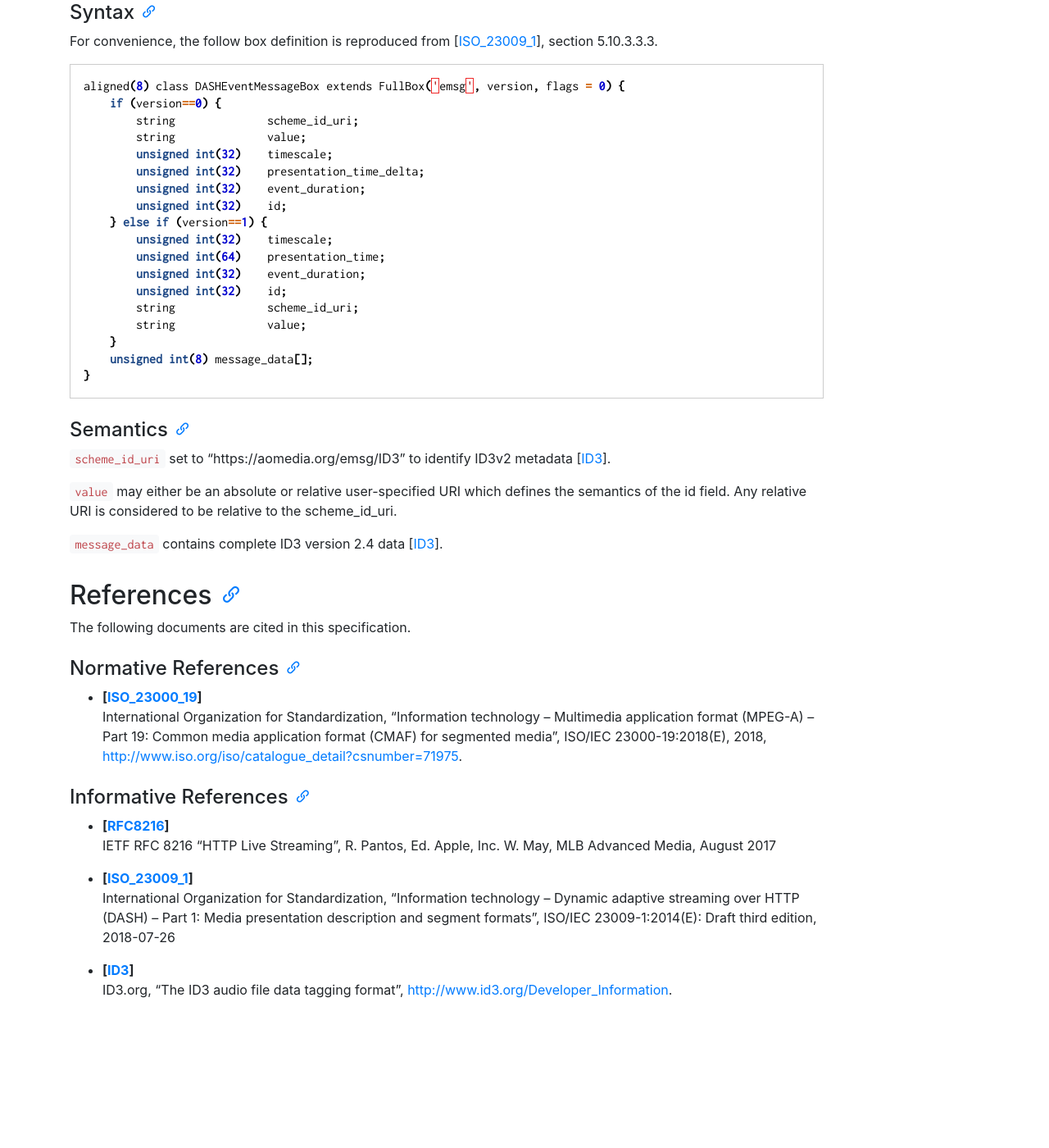
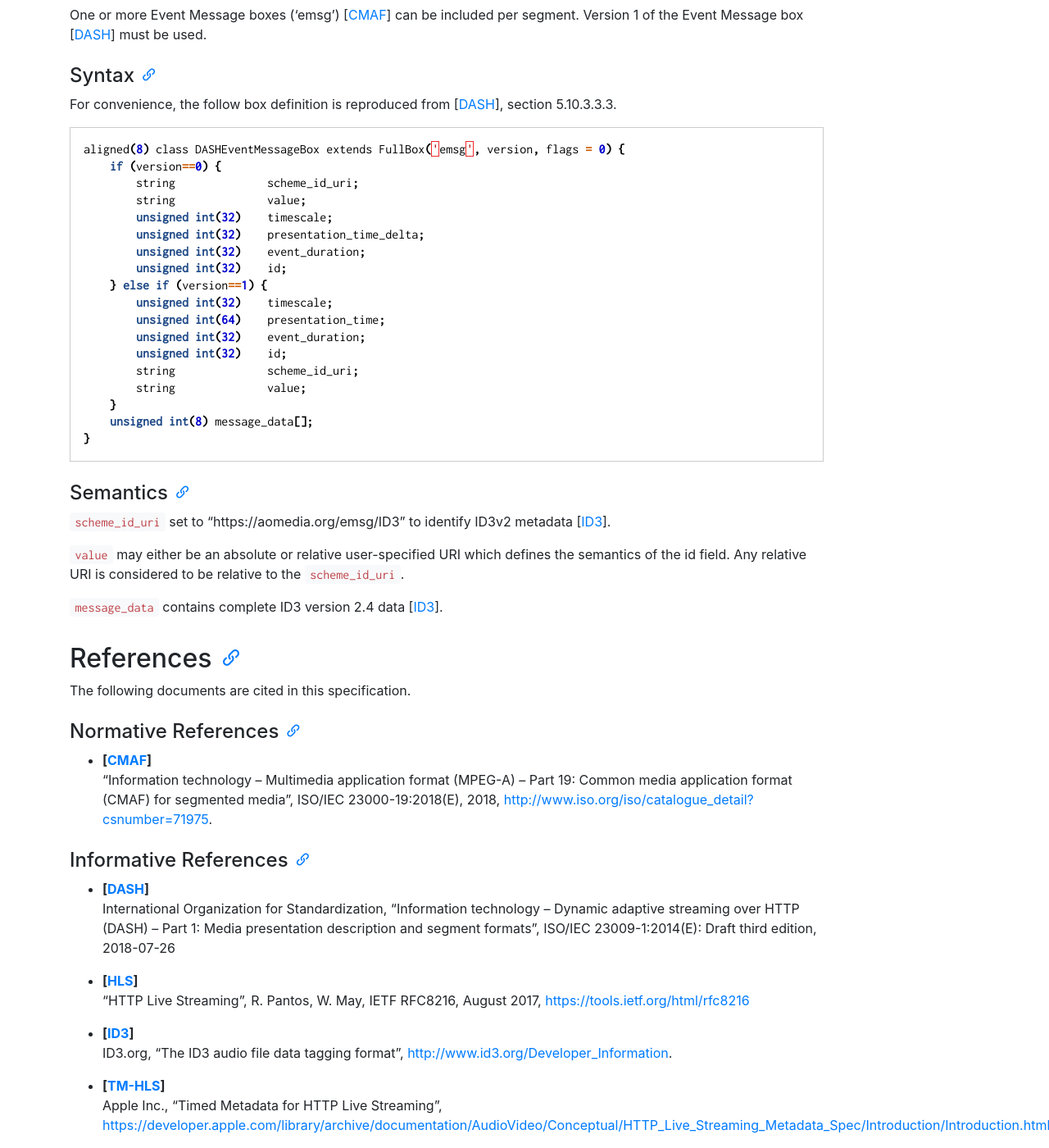
Before and after one commit to AOMediaCodec/id3-emsg, a Jekyll site: the page built from index.md, in a window 1280 px wide and 1400 px high, scrolled down 1938 px. Shown: the whole window at 82% size. Built offline with Jekyll 4.4.1, drawn with Linux system fonts in a browser that asks for light colours; nearby versions of some CDN libraries; before the commit the page ends 3173 px from its top, so only the background shows below that; some of the changed text lies outside the part shown.

Commit message:
Update av1-id3.md
1) change in references to be consistent with other AOM published specs
2) added 'timed metadata in HLS' to informative references
3) change headings to be more consistent. with underlying text.

```diff
--- a/av1-id3.md
+++ b/av1-id3.md
@@ -42,35 +42,37 @@ How ID3 metadata can be carried as timed metadata in Common Media Application Fo
 
 ## Introduction
 
-HTTP Live Streaming (HLS) \[[RFC8216]\] supports the inclusion of timed metadata in ID3 format \[[ID3]\] in various container formats, as described in \[[TM-HLS]\].
+HTTP Live Streaming (HLS) \[[HLS]\] supports the inclusion of timed metadata in ID3 format \[[ID3]\] in various container formats, as described in \[[TM-HLS]\].
 
 A large ecosystem has built up around carrying timed ID3 metadata in HLS for applications such as ad delivery & audience measurement. Companies in this ecosystem include Disney, Sony, and Nielsen. There are many benefits to adopting CMAF for HLS media delivery, but without a specification for carrying ID3 as sparse timed metadata in CMAF, deployment by companies in this ecosystem is blocked.
 
-This specification describes how such ID3 metadata can be carried as timed metadata in a CMAF-compatible fragmented MP4 (fMP4) stream \[[ISO_23000_19]\] as used by the HLS protocol.
+This specification describes how such ID3 metadata can be carried as timed metadata in a CMAF-compatible fragmented MP4 (fMP4) stream \[[CMAF]\] as used by the HLS protocol.
 
 ## Conformance
 Conformance requirements are expressed with a combination of descriptive assertions and RFC 2119 terminology. The key words “MUST”, “MUST NOT”, “REQUIRED”, “SHALL”, “SHALL NOT”, “SHOULD”, “SHOULD NOT”, “RECOMMENDED”, “MAY”, and “OPTIONAL” in the normative parts of this document are to be interpreted as described in \[[RFC 2119]\]. For readability, these words do not appear in all uppercase letters in this specification.
 
-## Overview
+## ID3 Metadata in a CMAF-compatible stream
 
-Timed Metadata in a CMAF-compatible stream is signaled via one or more Event Message boxes ('emsg') \[[ISO_23000_19]\] per segment. Version 1 of the Event Message box \[[ISO_23009_1]\] must be used.
+### Overview
+
+Timed Metadata in a CMAF-compatible stream is signaled via one or more Event Message boxes ('emsg') \[[CMAF]\] per segment. Version 1 of the Event Message box \[[DASH]\] must be used.
 
 Event messages with the scheme specified in this document will identify boxes that carry ID3v2 metadata \[[ID3]\].
 
 
-## Carrying ID3 Metadata in an Event Message Box ('emsg')
+### Carrying ID3 Metadata in an Event Message Box
 
 
 #### Introduction
 {:.no_toc }
 
-One or more Event Message boxes ('emsg') \[[ISO_23000_19]\] can be included per segment. Version 1 of the Event Message box \[[ISO_23009_1]\] must be used.
+One or more Event Message boxes ('emsg') \[[CMAF]\] can be included per segment. Version 1 of the Event Message box \[[DASH]\] must be used.
 
 
 #### Syntax
 {:.no_toc }
 
-For convenience, the follow box definition is reproduced from \[[ISO_23009_1]\], section 5.10.3.3.3.
+For convenience, the follow box definition is reproduced from \[[DASH]\], section 5.10.3.3.3.
 
 ~~~~~ c
 aligned(8) class DASHEventMessageBox extends FullBox('emsg', version, flags = 0) {
@@ -99,10 +101,9 @@ aligned(8) class DASHEventMessageBox extends FullBox('emsg', version, flags = 0)
 
 `scheme_id_uri` set to "https://aomedia.org/emsg/ID3" to identify ID3v2 metadata \[[ID3]\].
 
-`value` may either be an absolute or relative user-specified URI which defines the semantics of the id field. Any relative URI is considered to be relative to the scheme_id_uri.
+`value` may either be an absolute or relative user-specified URI which defines the semantics of the id field. Any relative URI is considered to be relative to the `scheme_id_uri`.
 
 `message_data` contains complete ID3 version 2.4 data \[[ID3]\].
-
 
 
 ## References
@@ -111,32 +112,33 @@ The following documents are cited in this specification.
 
 #### Normative References
 {:.no_toc }
-  * **\[[ISO_23000_19]\]**
-    International Organization for Standardization, "Information
-    technology -- Multimedia application format (MPEG-A)
+  * **\[[CMAF]\]**
+    "Information technology -- Multimedia application format (MPEG-A)
     -- Part 19: Common media application format (CMAF) for segmented media",
     ISO/IEC 23000-19:2018(E), 2018, <http://www.iso.org/iso/catalogue_detail?csnumber=71975>.
 
 #### Informative References
 {:.no_toc }
-  * **\[[RFC8216]\]**
-    IETF RFC 8216 "HTTP Live Streaming", R. Pantos, Ed. Apple, Inc. W. May, MLB Advanced Media, August 2017
-
-  * **\[[ISO_23009_1]\]**
+  * **\[[DASH]\]**
     International Organization for Standardization, "Information
     technology -- Dynamic adaptive streaming over HTTP (DASH)
     -- Part 1: Media presentation description and segment formats", ISO/IEC
     23009-1:2014(E): Draft third edition, 2018-07-26
 
+  * **\[[HLS]\]**
+    "HTTP Live Streaming", R. Pantos, W. May, IETF RFC8216, August 2017, <https://tools.ietf.org/html/rfc8216>
+
   * **\[[ID3]\]**
     ID3.org, "The ID3 audio file data tagging format", <http://www.id3.org/Developer_Information>.
 
+  * **\[[TM-HLS]\]**
+    Apple Inc., "Timed Metadata for HTTP Live Streaming", <https://developer.apple.com/library/archive/documentation/AudioVideo/Conceptual/HTTP_Live_Streaming_Metadata_Spec/Introduction/Introduction.html>.
 
-[RFC8216]: https://tools.ietf.org/html/rfc8216
-[ISO_23000_19]: http://www.iso.org/iso/catalogue_detail?csnumber=71975
+[HLS]: https://tools.ietf.org/html/rfc8216
+[CMAF]: http://www.iso.org/iso/catalogue_detail?csnumber=71975
 [ID3]: http://www.id3.org/Developer_Information
 [TM-HLS]: https://developer.apple.com/library/archive/documentation/AudioVideo/Conceptual/HTTP_Live_Streaming_Metadata_Spec/Introduction/Introduction.html
-[ISO_23009_1]: https://www.iso.org/standard/65274.html
+[DASH]: https://www.iso.org/standard/65274.html
 [GitHub Issues]: https://github.com/AOMediaCodec/av1-id3/issues
 [GitHub Version]: https://aomediacodec.github.io/av1-id3/
 [RFC 2119]: https://tools.ietf.org/html/rfc2119
```
